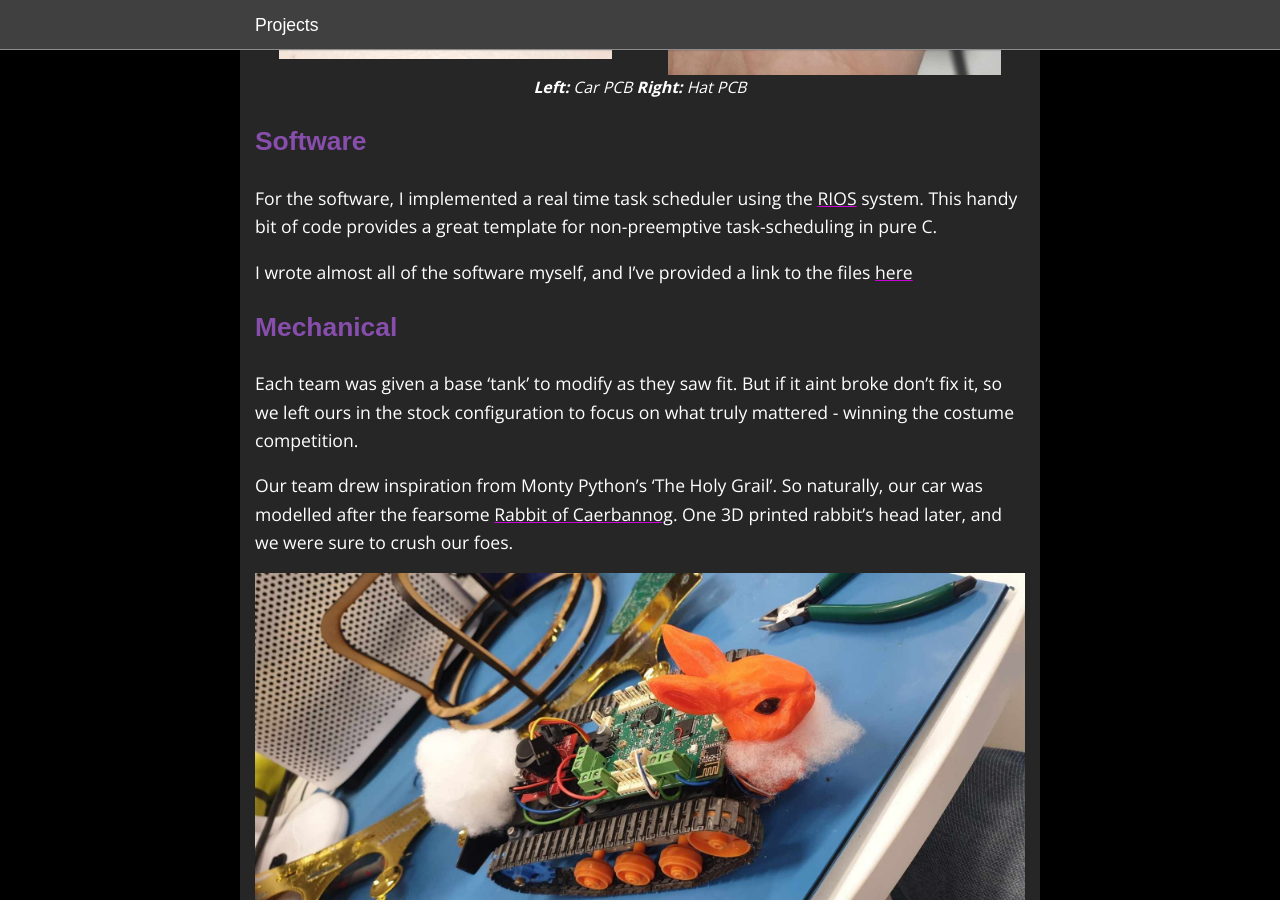
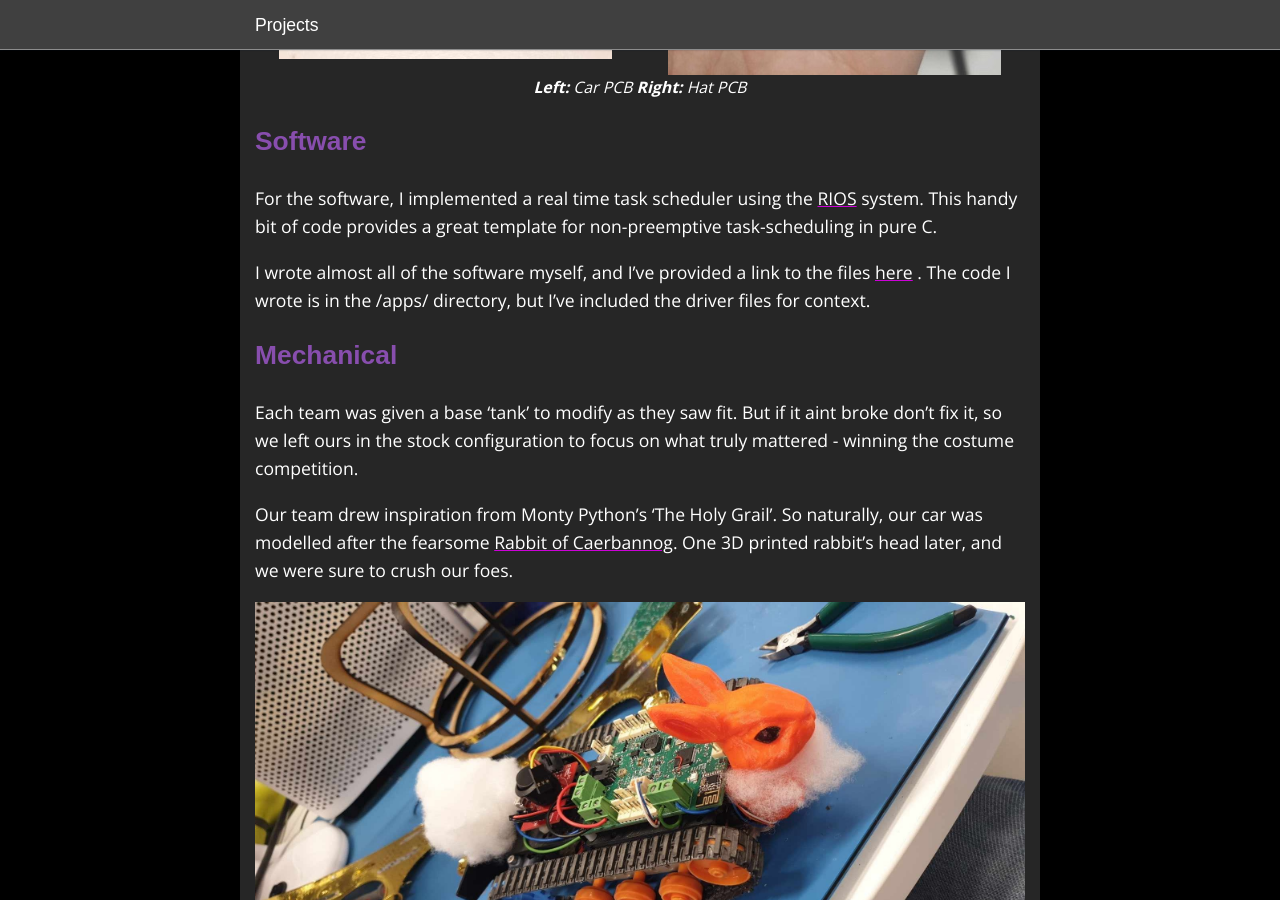
Before and after one commit to emjayking/portfolio, a Jekyll site: the page built from _posts/2025-06-26-wacky-racer-project.markdown, in a window 1280 px wide and 900 px high, scrolled down 4016 px. Built offline with Jekyll 4.4.1, drawn with Linux system fonts in a browser that asks for light colours; some web fonts are replaced.

Commit message:
Linked code to wacky racer post

```diff
--- a/_posts/2025-06-26-wacky-racer-project.markdown
+++ b/_posts/2025-06-26-wacky-racer-project.markdown
@@ -92,7 +92,8 @@
 # Software
 For the software, I implemented a real time task scheduler using the [RIOS](https://www.cs.ucr.edu/~vahid/rios/) system. This handy bit of code provides a great template for non-preemptive task-scheduling in pure C.
 
-I wrote almost all of the software myself, and I've provided a link to the files [here](https:)
+I wrote almost all of the software myself, and I've provided a link to the files [here](https://github.com/emjayking/portfolio/tree/gh-pages/media/wacky_racer/src)
+. The code I wrote is in the /apps/ directory, but I've included the driver files for context.
 
 # Mechanical
 Each team was given a base 'tank' to modify as they saw fit.
```
